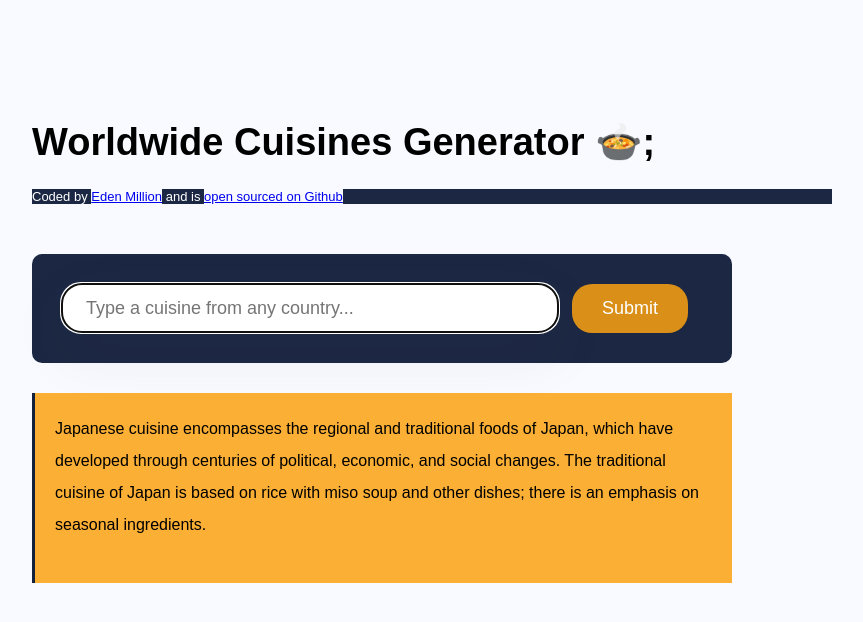
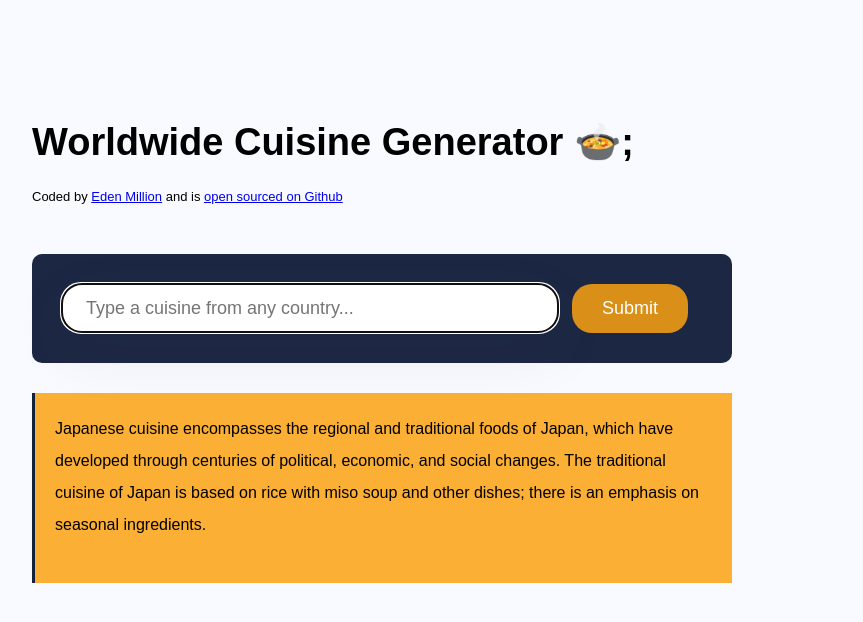
Before and after one commit to Eden-MB/cultural-food, a plain HTML site: page index.html in a window 1280 px wide. Shown: the whole page, without its empty margins (258-1121 px from the left). Drawn offline with Linux system fonts and the light colour scheme.

Commit message:
worked more on css

```diff
--- a/index.html
+++ b/index.html
@@ -12,7 +12,7 @@
     <div class="container">
         <header>
             <h1>
-                Worldwide Cuisines Generator &#x1F372;;
+                Worldwide Cuisine Generator &#x1F372;;
             </h1>
             <footer>
                 <p>Coded by <a href="https://github.com/Eden-MB" target="_blank
--- a/src/style.css
+++ b/src/style.css
@@ -55,7 +55,3 @@ footer {
   border: none;
   margin-left: 10px;
 }
-p {
-    color: white;
-    background-color: #14213df6 ;
-}
```
Also changed, not shown: img/pngwing.com.png (added), 1 other file.
